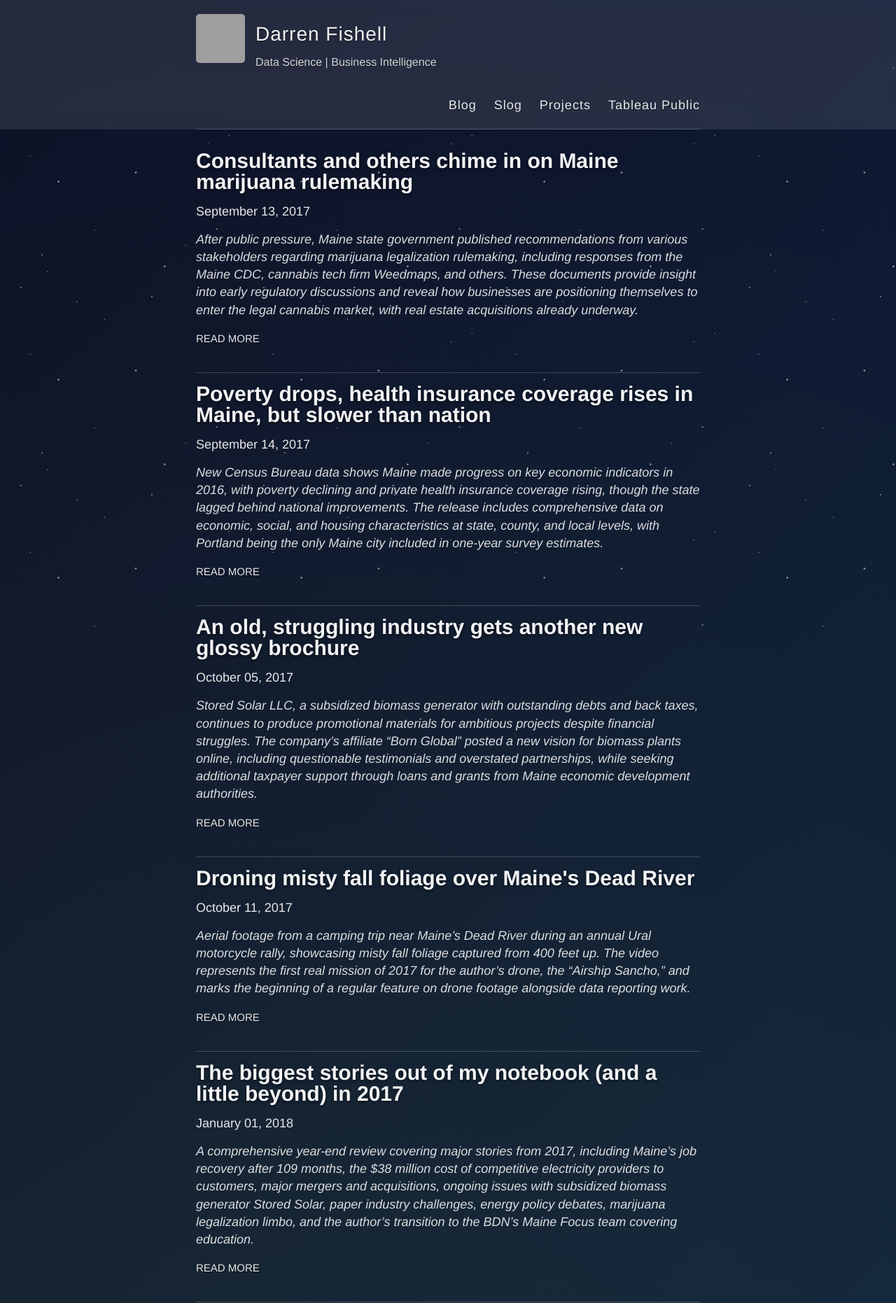
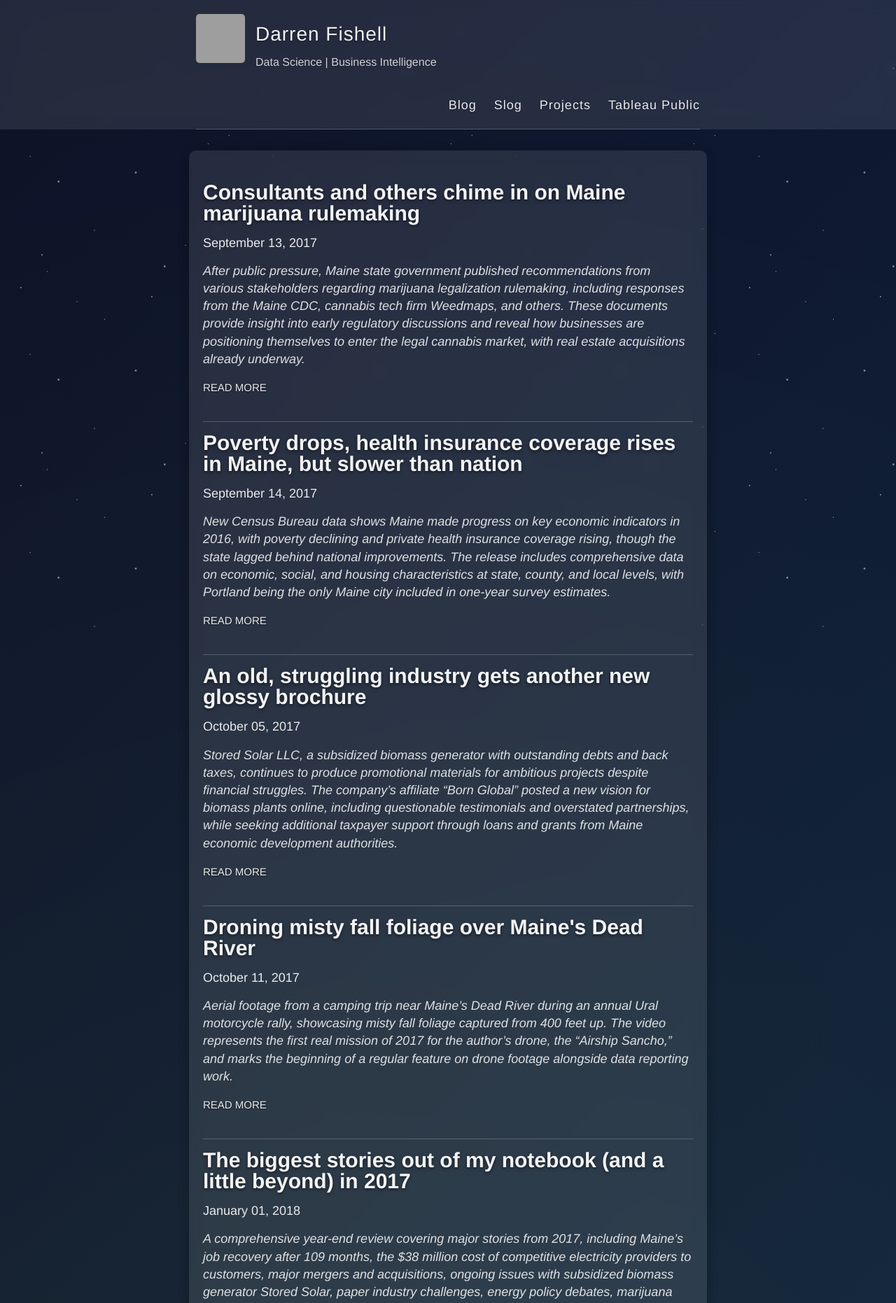
Before and after one commit to darrenfishell/darrenfishell.github.io, a Jekyll site: the page built from slog.md, in a window 1280 px wide. Shown: the top 1862 px of the page at 70% size. Built offline with Jekyll 4.4.1, drawn with Linux system fonts in a browser that asks for light colours; grey boxes are pictures that could not be loaded.

Commit message:
Allows slog

```diff
--- a/_layouts/default.html
+++ b/_layouts/default.html
@@ -26,7 +26,7 @@
     <!-- Created with Jekyll Now - http://github.com/barryclark/jekyll-now -->
   </head>
 
-  <body{% if page.permalink == '/blog/' or page.permalink == '/projects/' or page.date %} class="content-page"{% endif %}>
+  <body{% if page.permalink == '/blog/' or page.permalink == '/projects/' or page.permalink == '/slog/' or page.date %} class="content-page"{% endif %}>
     {% include header.html %}
 <div id="main" role="main" class="container">
       {{ content }}
```
